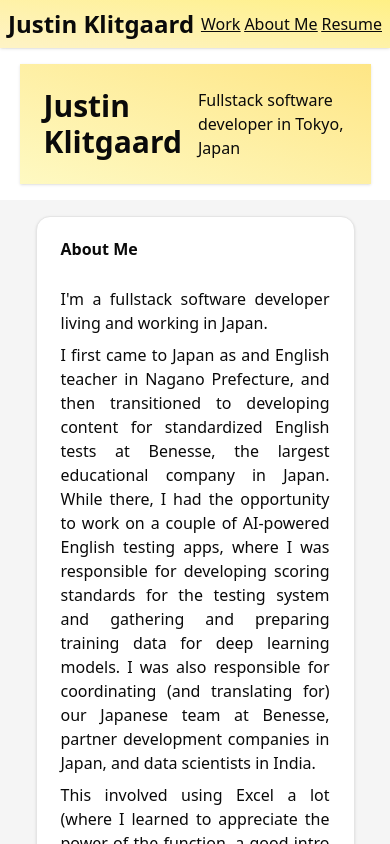
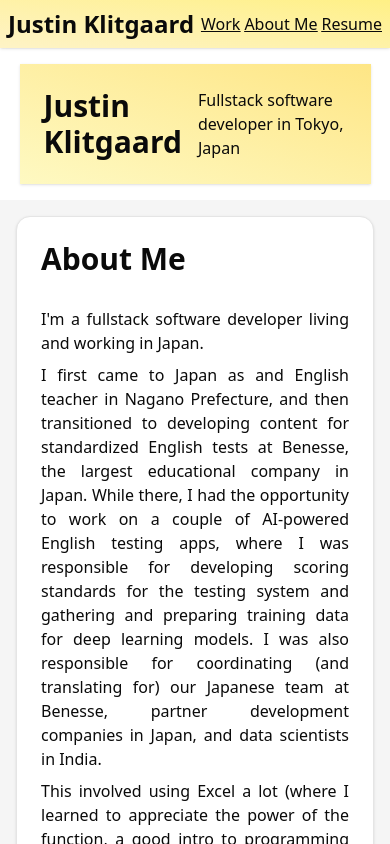
Before and after one commit to Justin-K-Ellis/react-personal-site, a React (Vite) app: page /about in a window 390 px wide. Shown: the top 844 px of the page. Built offline with nearby package versions, Linux system fonts and the light colour scheme.

Commit message:
fix: make main element full-width on mobile
This is a compensate for the margin on the shadcn Card component.

```diff
--- a/src/layouts/Layout.tsx
+++ b/src/layouts/Layout.tsx
@@ -13,7 +13,7 @@ export default function Layout() {
           <Hero />
         </div>
       </header>
-      <main className="flex w-9/10 md:w-7/10 mx-auto grow-1 p-4">
+      <main className="flex w-full md:w-7/10 mx-auto grow-1 p-4">
         <Outlet />
       </main>
       <Footer />
--- a/src/pages/About.tsx
+++ b/src/pages/About.tsx
@@ -18,7 +18,7 @@ export default function About() {
         <Card>
           <CardHeader>
             <CardTitle>
-              <h2>About Me</h2>
+              <h2 className="text-3xl">About Me</h2>
             </CardTitle>
           </CardHeader>
           <CardContent className="flex flex-col gap-2">
```
